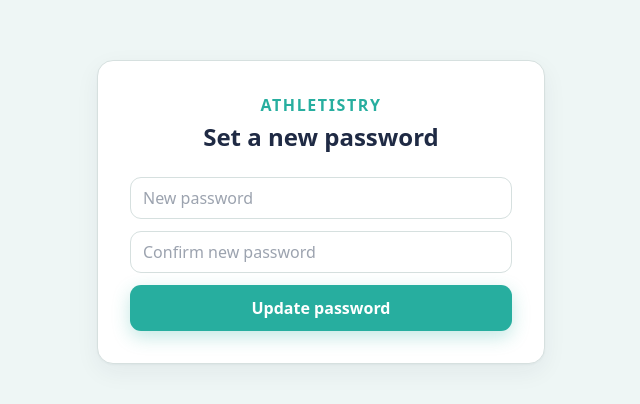
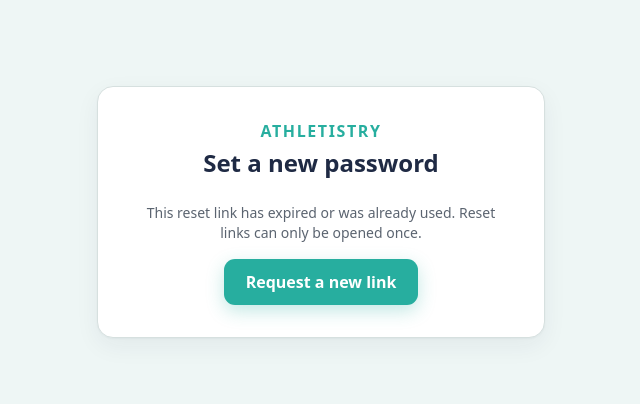
Before and after one commit to shane624/athletistry-app, a Next.js app: page /reset-password in a window 1280 px wide. Shown: the part 188-592 px from the top of the page, without its empty margins (319-959 px from the left). Built offline with nearby package versions, Linux system fonts and the light colour scheme; no server answers.

Commit message:
Fix password reset: consume recovery token on the reset page (all link formats)

```diff
--- a/app/login/page.tsx
+++ b/app/login/page.tsx
@@ -23,7 +23,7 @@
     try {
       if (mode === "forgot") {
         const { error } = await supabase.auth.resetPasswordForEmail(email, {
-          redirectTo: `${window.location.origin}/auth/callback?next=/reset-password`,
+          redirectTo: `${window.location.origin}/reset-password`,
         });
         if (error) throw error;
         setMsg("If an account exists for that email, a reset link is on its way. Check your inbox.");
--- a/app/reset-password/page.tsx
+++ b/app/reset-password/page.tsx
@@ -1,6 +1,6 @@
 "use client";
 
-import { useState } from "react";
+import { useEffect, useState } from "react";
 import { useRouter } from "next/navigation";
 import { createClient } from "@/lib/supabase-browser";
 
@@ -12,6 +12,56 @@
   const [msg, setMsg] = useState<string | null>(null);
   const [busy, setBusy] = useState(false);
   const [done, setDone] = useState(false);
+  const [ready, setReady] = useState(false); // do we have a recovery session?
+  const [checking, setChecking] = useState(true);
+
+  // Establish the recovery session from whatever the email link delivered.
+  // Handles all three formats Supabase can use:
+  //   1. #access_token=...&type=recovery   (hash fragment, implicit)
+  //   2. ?token_hash=...&type=recovery     (verifyOtp)
+  //   3. ?code=...                         (PKCE)
+  // Also listens for the PASSWORD_RECOVERY auth event.
+  useEffect(() => {
+    let cancelled = false;
+
+    const { data: sub } = supabase.auth.onAuthStateChange((event, session) => {
+      if (event === "PASSWORD_RECOVERY" || (event === "SIGNED_IN" && session)) {
+        if (!cancelled) { setReady(true); setChecking(false); }
+      }
+    });
+
+    (async () => {
+      // already have a session? (hash-fragment links are consumed automatically)
+      const { data: existing } = await supabase.auth.getSession();
+      if (existing.session) { if (!cancelled) { setReady(true); setChecking(false); } return; }
+
+      const url = new URL(window.location.href);
+      const tokenHash = url.searchParams.get("token_hash");
+      const type = url.searchParams.get("type");
+      const code = url.searchParams.get("code");
+
+      try {
+        if (tokenHash && type) {
+          const { error } = await supabase.auth.verifyOtp({ type: type as any, token_hash: tokenHash });
+          if (error) throw error;
+        } else if (code) {
+          const { error } = await supabase.auth.exchangeCodeForSession(code);
+          if (error) throw error;
+        }
+      } catch {
+        /* fall through — we'll show the "link expired" message below */
+      }
+
+      // re-check after attempting to consume the token
+      const { data: after } = await supabase.auth.getSession();
+      if (!cancelled) {
+        setReady(!!after.session);
+        setChecking(false);
+      }
+    })();
+
+    return () => { cancelled = true; sub.subscription.unsubscribe(); };
+  }, [supabase]);
 
   async function submit(e: React.FormEvent) {
     e.preventDefault();
@@ -20,7 +70,6 @@
     if (password !== confirm) { setMsg("Passwords don't match."); return; }
     setBusy(true);
     try {
-      // the user arrived here with a recovery session set by /auth/callback
       const { error } = await supabase.auth.updateUser({ password });
       if (error) throw error;
       setDone(true);
@@ -38,6 +87,22 @@
       <div className="card w-full max-w-md p-8">
         <p className="text-teal font-semibold tracking-widest text-center">ATHLETISTRY</p>
         <h1 className="text-2xl font-bold text-navy text-center mt-1">Set a new password</h1>
+
+        {checking && (
+          <p className="text-sm text-grey mt-6 text-center">Verifying your reset link…</p>
+        )}
+
+        {!checking && !ready && (
+          <div className="mt-6 text-center">
+            <p className="text-sm text-grey">
+              This reset link has expired or was already used. Reset links can only be opened once.
+            </p>
+            <a href="/login" className="btn-primary inline-block mt-4">Request a new link</a>
+          </div>
+        )}
+
+        {!checking && ready && (
+          <>
             <form onSubmit={submit} className="mt-6 space-y-3">
               <input className="input" type="password" placeholder="New password" required minLength={6}
                 value={password} onChange={(e) => setPassword(e.target.value)} />
@@ -48,6 +113,8 @@
               </button>
             </form>
             {msg && <p className="text-sm text-grey mt-3 text-center">{msg}</p>}
+          </>
+        )}
       </div>
     </main>
   );
```
Lines whose indentation alone changed are shown as unchanged.
